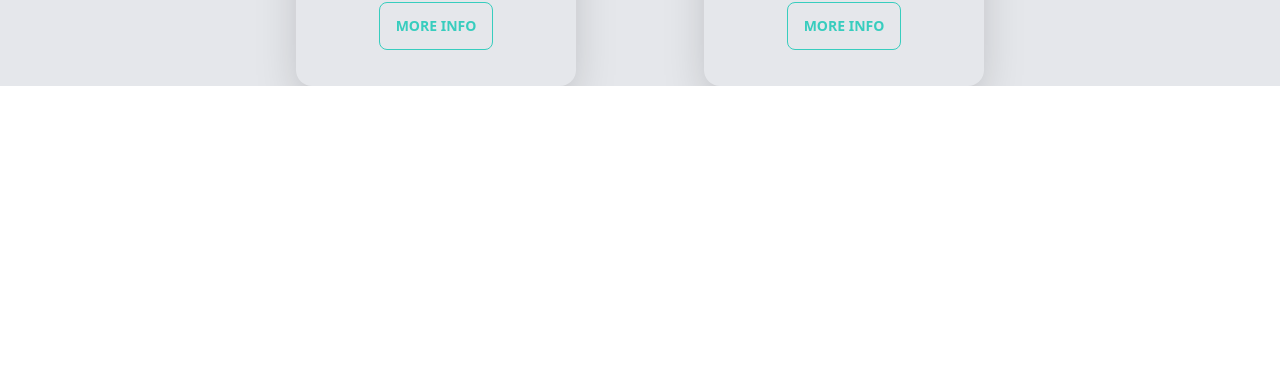
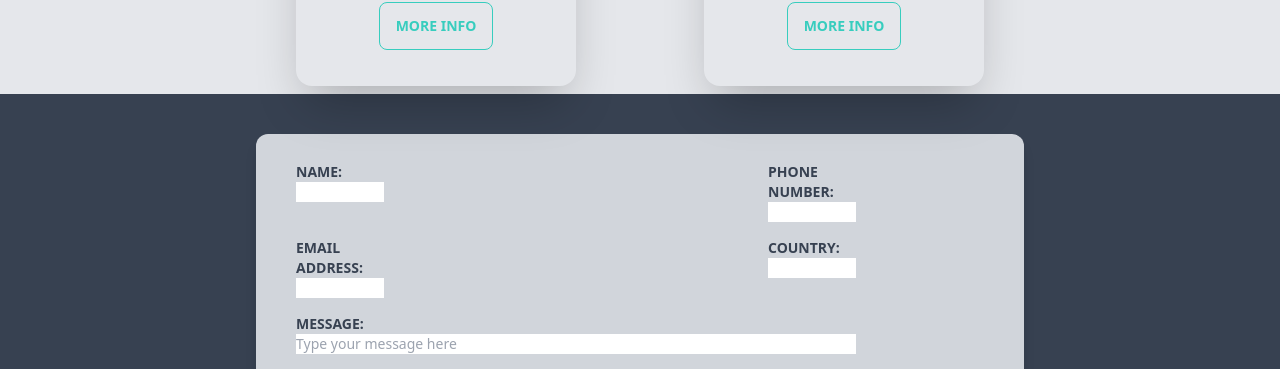
Before and after one commit to Micro-Processing-Minions/Indian-Tourism, a React (Create React App) app: page / in a window 1280 px wide. Shown: the part 3451-3820 px from the top of the page. Before the commit the page ends 3537 px from the top, so only its background shows below. Built offline with nearby package versions, Linux system fonts and the light colour scheme.

Commit message:
Added Form and made responsive

```diff
--- a/src/components/Cards.jsx
+++ b/src/components/Cards.jsx
@@ -50,7 +50,7 @@ function HeaderCard({heading, info}){
         <div className="md:px-64 md:my-5 sm:px-10 sm:my-5">
             <div>
                 <h2 className="flex justify-center text-3xl font-bold">{heading}</h2>
-                <p className="mt-6">{info}</p>
+                <p className="mt-6 md:px-10 lg:px-0">{info}</p>
             </div>
         </div>
     )
@@ -59,7 +59,7 @@ function HeaderCard({heading, info}){
 function MustVisitedPlaces({location}){
     const [locations] = useState()
     return (
-        <div className="px-64">
+        <div className="sm:px-8 md:px-32 lg:px-64">
             <h2 className="flex justify-center text-3xl font-bold">Must Visit Destinations</h2>
             <p className="flex justify-center text-lg">From historical cities to natural splendours, come see the best of India</p>
             <div className="grid grid-cols-3 mt-5 gap-6">
@@ -80,9 +80,9 @@ function Cards({title, info}){
                 </figure>
                 <div class="justify-end card-body">
                     <h2 class="card-title">{title}</h2>
-                    <p>{info}</p>
+                    <p className="">{info}</p>
                     <div class="card-actions">
-                        <button button class="btn btn-primary">Get Information</button>
+                        <button button class="btn btn-primary">more info</button>
                     </div>
                 </div>
             </div>
--- /dev/null
+++ b/src/components/Form.jsx
@@ -0,0 +1,32 @@
+function Form(){
+    return(
+        <div className="bg-gray-700 mt-2">
+            <div className="px-64 pt-10">
+                <form className="bg-gray-300 text-gray-700 px-10 grid grid-cols-2 py-5 rounded-xl text-sm shadow-lg">
+                    <div className="py-2 flex flex-col mr-64">
+                        <label className="font-bold">NAME:</label>
+                        <input type="text" name="name"/>
+                    </div>
+                    <div className="py-2 flex flex-col mx-32">
+                        <label className="font-bold">PHONE NUMBER:</label>
+                        <input type="number" name="phone"/>
+                    </div>
+                    <div className="py-2 flex flex-col mr-64">
+                        <label className="font-bold">EMAIL ADDRESS:</label>
+                        <input type="text" name="email"/>
+                    </div>
+                    <div className="py-2 flex flex-col mx-32">
+                        <label className="font-bold">COUNTRY:</label>
+                        <input type="text" name="country"/>
+                    </div>
+                    <div className="py-2 col-span-2 flex flex-col mr-32">
+                        <label className="font-bold">MESSAGE: </label>
+                        <input type="text" name="message" placeholder="Type your message here"/>
+                    </div>
+                </form>
+            </div>
+        </div>
+    )
+}
+
+export default Form;
--- a/src/components/HowToReach.jsx
+++ b/src/components/HowToReach.jsx
@@ -2,11 +2,11 @@ import HowToReachCard from "./HowToReachCard";
 
 function HowToReach(){
     return(
-        <div className='px-64'>
+        <div className='sm:px-8 md:px-16 lg:px-32 xl:px-64'>
             <div className="mt-10 flex justify-center text-3xl font-bold">
                 <h2>How to Reach</h2>
             </div>
-            <div className="grid grid-cols-2 gap-32 mx-10 mt-5">
+            <div className="grid grid-cols-2 sm:gap-8 lg:gap-32 mx-10 mt-5">
                 <HowToReachCard />
                 <HowToReachCard />
             </div>
--- a/src/components/MainBody.jsx
+++ b/src/components/MainBody.jsx
@@ -2,6 +2,7 @@ import {PointOfIntrestCards, MustVisitedPlaces, HeaderCard} from "./Cards.jsx"
 import HeroVideo from './HeroVideo'
 import {useState} from 'react'
 import HowToReach from "./HowToReach.jsx"
+import Form from "./Form"
 import Map from "./Map"
 
 const location = [
@@ -21,6 +22,7 @@ function MainBody(){
             <MustVisitedPlaces location={location} />
             {/* <Map /> */}
             <HowToReach />
+            <Form />
         </div>
     )
 }
```
